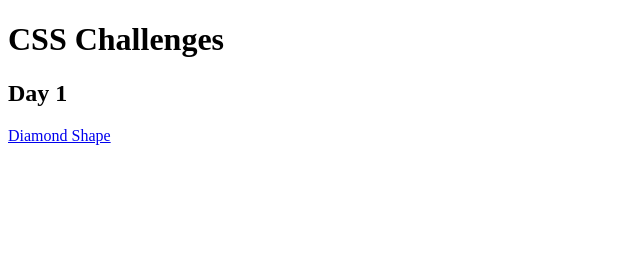
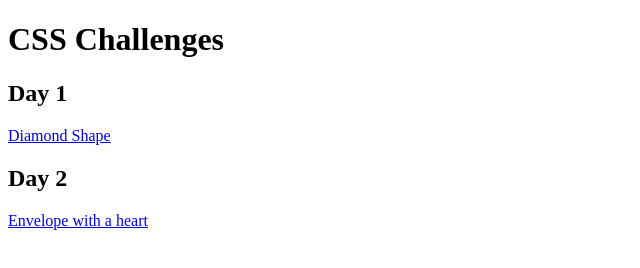
Before and after one commit to Yash-devasp/css-challenge, a plain HTML site: page index.html in a window 1280 px wide. Shown: the whole page, without its empty margins (0-640 px from the left). Drawn offline with Linux system fonts and the light colour scheme.

Commit message:
day 2 challenge complete

```diff
--- a/index.html
+++ b/index.html
@@ -8,7 +8,13 @@
   </head>
   <body>
     <h1>CSS Challenges</h1>
-    <h2>Day 1</h2>
-    <a href="diamond/diamond.html">Diamond Shape</a>
+    <div>
+      <h2>Day 1</h2>
+      <a href="diamond/diamond.html">Diamond Shape</a>
+    </div>
+    <div>
+      <h2>Day 2</h2>
+      <a href="mail/mail.html">Envelope with a heart</a>
+    </div>
   </body>
 </html>
```
